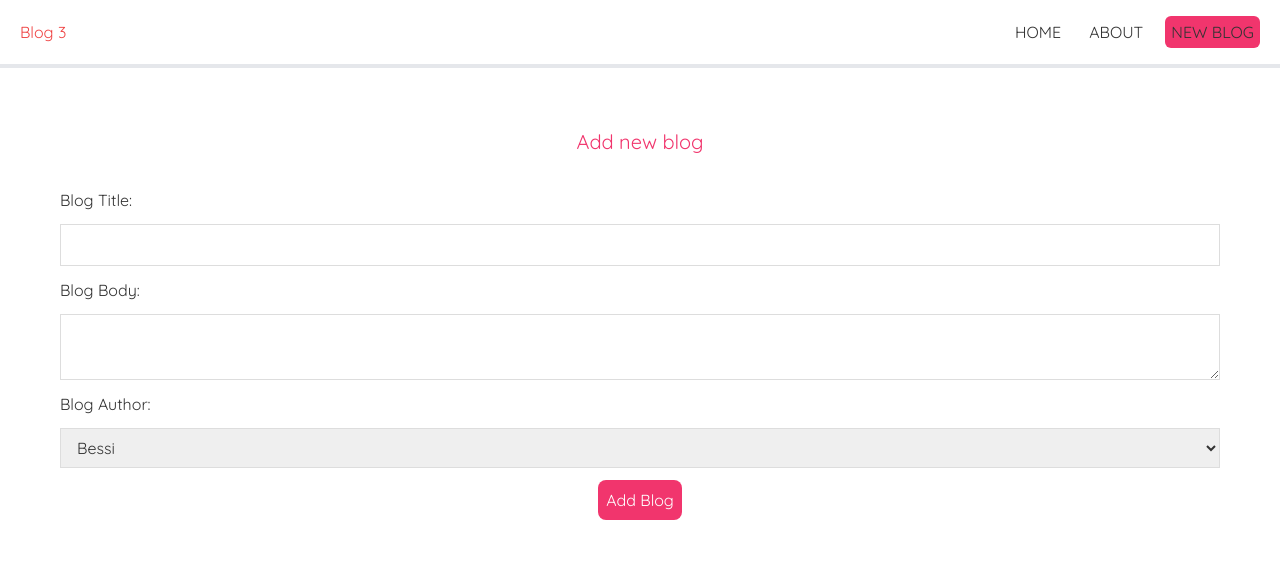
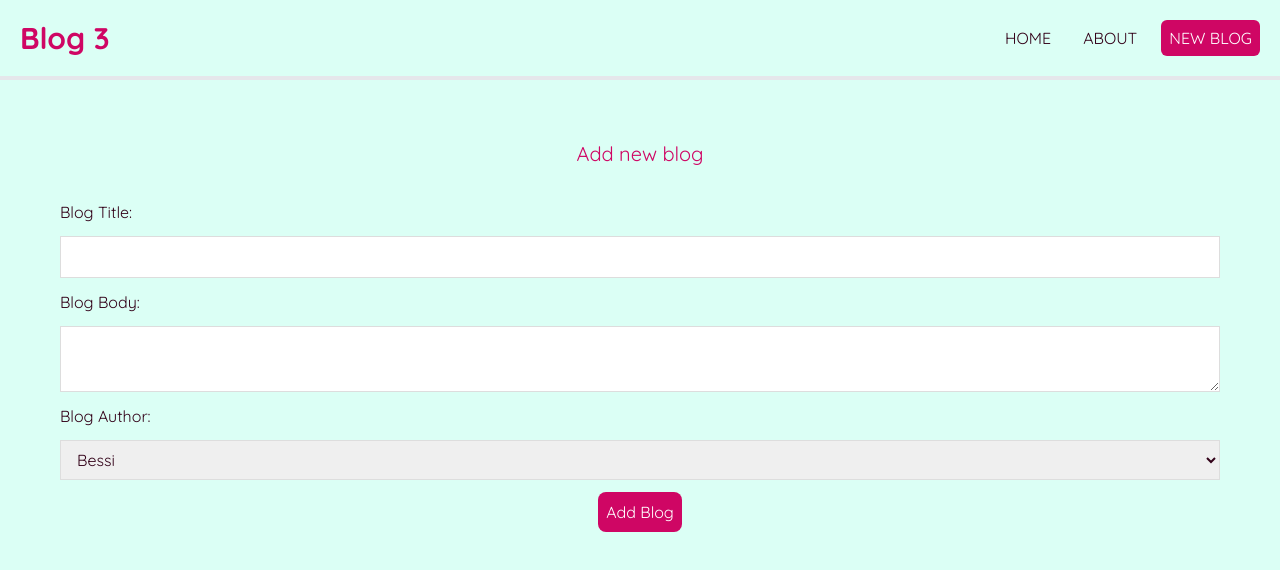
Before and after one commit to EyzRyder/React-Blog, a React (Vite) app in the folder client/: page /create in a window 1280 px wide. Shown: the top 570 px of the page. Built offline with nearby package versions, Linux system fonts and the light colour scheme.

Commit message:
css update

```diff
--- a/client/src/App.jsx
+++ b/client/src/App.jsx
@@ -9,7 +9,7 @@ import About from './pages/About';
 function App() {
   return (
     <Router>
-      <div className="w-screen h-screen">
+      <div className="w-screen h-screen bg-main-bl">
         <Navbar />
         <div className="m-[40px] p-[20px]">
           <Routes>
--- a/client/src/assets/output.css
+++ b/client/src/assets/output.css
@@ -527,10 +527,6 @@ video {
   margin: 0px;
 }
 
-.m-3{
-  margin: 0.75rem;
-}
-
 .m-2{
   margin: 0.5rem;
 }
@@ -558,10 +554,6 @@ video {
   margin-left: auto;
 }
 
-.ml-\[16px\]{
-  margin-left: 16px;
-}
-
 .mb-8{
   margin-bottom: 2rem;
 }
@@ -578,10 +570,6 @@ video {
   display: flex;
 }
 
-.table{
-  display: table;
-}
-
 .h-screen{
   height: 100vh;
 }
@@ -590,33 +578,12 @@ video {
   width: 100vw;
 }
 
-.w-max{
-  width: -moz-max-content;
-  width: max-content;
-}
-
 .w-full{
   width: 100%;
 }
 
-.max-w-\[70\%\]{
-  max-width: 70%;
-}
-
-.max-w-md{
-  max-width: 28rem;
-}
-
-.max-w-2xl{
-  max-width: 42rem;
-}
-
 .cursor-pointer{
   cursor: pointer;
-}
-
-.flex-row{
-  flex-direction: row;
 }
 
 .flex-col{
@@ -631,12 +598,16 @@ video {
   justify-content: center;
 }
 
+.rounded-lg{
+  border-radius: 0.5rem;
+}
+
+.rounded-sm{
+  border-radius: 0.125rem;
+}
+
 .rounded-md{
   border-radius: 0.375rem;
-}
-
-.rounded-lg{
-  border-radius: 0.5rem;
 }
 
 .border{
@@ -649,10 +620,6 @@ video {
 
 .border-b-4{
   border-bottom-width: 4px;
-}
-
-.border-b{
-  border-bottom-width: 1px;
 }
 
 .border-solid{
@@ -668,17 +635,19 @@ video {
   border-color: rgb(250 250 250 / var(--tw-border-opacity));
 }
 
-.border-\[\]{
-  border-color: ;
-}
-
-.border-\[\#\]{
-  border-color: #;
-}
-
 .border-\[\#ddd\]{
   --tw-border-opacity: 1;
   border-color: rgb(221 221 221 / var(--tw-border-opacity));
+}
+
+.border-primary-100{
+  --tw-border-opacity: 1;
+  border-color: rgb(207 6 100 / var(--tw-border-opacity));
+}
+
+.bg-main-bl{
+  --tw-bg-opacity: 1;
+  background-color: rgb(219 255 245 / var(--tw-bg-opacity));
 }
 
 .bg-\[\#f1356d\]{
@@ -686,20 +655,21 @@ video {
   background-color: rgb(241 53 109 / var(--tw-bg-opacity));
 }
 
-.bg-\[\]{
-  background-color: ;
+.bg-primary-100{
+  --tw-bg-opacity: 1;
+  background-color: rgb(207 6 100 / var(--tw-bg-opacity));
 }
 
 .p-\[20px\]{
   padding: 20px;
 }
 
-.p-\[6px\]{
-  padding: 6px;
+.p-2{
+  padding: 0.5rem;
 }
 
-.p-2{
-  padding: 0.5rem;
+.p-5{
+  padding: 1.25rem;
 }
 
 .py-3{
@@ -740,31 +710,18 @@ video {
   line-height: 2.25rem;
 }
 
+.font-bold{
+  font-weight: 700;
+}
+
 .text-\[\#f1356d\]{
   --tw-text-opacity: 1;
   color: rgb(241 53 109 / var(--tw-text-opacity));
 }
 
-.text-red-500{
+.text-primary-100{
   --tw-text-opacity: 1;
-  color: rgb(239 68 68 / var(--tw-text-opacity));
-}
-
-.text-\[\]{
-  color: ;
-}
-
-.text-\[\#\]{
-  color: #;
-}
-
-.text-\[\#f1\]{
-  color: #f1;
-}
-
-.text-\[\#f13\]{
-  --tw-text-opacity: 1;
-  color: rgb(255 17 51 / var(--tw-text-opacity));
+  color: rgb(207 6 100 / var(--tw-text-opacity));
 }
 
 .text-\[\#fff\]{
@@ -772,27 +729,39 @@ video {
   color: rgb(255 255 255 / var(--tw-text-opacity));
 }
 
-.filter{
-  filter: var(--tw-blur) var(--tw-brightness) var(--tw-contrast) var(--tw-grayscale) var(--tw-hue-rotate) var(--tw-invert) var(--tw-saturate) var(--tw-sepia) var(--tw-drop-shadow);
+.text-main-td{
+  --tw-text-opacity: 1;
+  color: rgb(160 240 255 / var(--tw-text-opacity));
+}
+
+.text-white{
+  --tw-text-opacity: 1;
+  color: rgb(255 255 255 / var(--tw-text-opacity));
 }
 
 * {
   margin: 0;
   font-family: "Quicksand";
-  color: #333;
+  --tw-text-opacity: 1;
+  color: rgb(51 2 25 / var(--tw-text-opacity))
 }
 
-.hover\:bg-red-500:hover{
-  --tw-bg-opacity: 1;
-  background-color: rgb(239 68 68 / var(--tw-bg-opacity));
+.NavLink{
+  margin-left: 1rem;
+  border-radius: 0.375rem;
+  padding: 0.5rem;
 }
 
-.hover\:text-red-400:hover{
+.NavLink:hover{
+  --tw-bg-opacity: 1;
+  background-color: rgb(143 4 69 / var(--tw-bg-opacity));
   --tw-text-opacity: 1;
-  color: rgb(248 113 113 / var(--tw-text-opacity));
+  color: rgb(255 255 255 / var(--tw-text-opacity));
 }
 
-.hover\:text-white:hover{
+.active{
+  --tw-bg-opacity: 1;
+  background-color: rgb(207 6 100 / var(--tw-bg-opacity));
   --tw-text-opacity: 1;
   color: rgb(255 255 255 / var(--tw-text-opacity));
 }
--- a/client/src/components/BlogList.jsx
+++ b/client/src/components/BlogList.jsx
@@ -5,9 +5,9 @@ export default function BlogList({ blogs, title }) {
         <>
             <h2>{title}</h2>
             {blogs.map((blog) => (
-                <div className="py-3 px-4 my-5 mx-0 border border-solid border-[#fafafa] hover:shadow-md" key={blog._id}>
+                <div className="py-3 px-4 my-5 mx-0 border rounded-md border-solid border-primary-100 hover:shadow-md" key={blog._id}>
                     <Link to={`/blogs/${blog._id}`}>
-                        <h2 className="text-xl text-[#f1356d] mb-2">{blog.title}</h2>
+                        <h2 className="text-xl text-primary-100 mb-2">{blog.title}</h2>
                         <p>{blog.body}</p>
                         <p className="float-right">Written by {blog.author}</p>
                     </Link>
--- a/client/src/components/Navbar.jsx
+++ b/client/src/components/Navbar.jsx
@@ -2,12 +2,12 @@ import { Link, NavLink } from "react-router-dom";
 
 export default function Navbar() {
     return (
-        <nav className="flex p-[20px] items-center m-0 border-b-4 border-solid">
-            <h1 className="text-red-500">Blog 3</h1>
+        <nav className="flex p-5 items-center m-0 border-b-4 border-solid">
+            <h1 className="text-primary-100 text-3xl font-bold">Blog 3</h1>
             <div className="ml-auto">
-                <NavLink to="/" className="ml-[16px] p-[6px] hover:text-red-400">HOME</NavLink>
-                <NavLink to="about" className="ml-[16px] p-[6px] hover:text-red-400">ABOUT</NavLink>
-                <NavLink to="create" className="ml-[16px] p-[6px] bg-[#f1356d] rounded-md hover:text-white hover:bg-red-500">NEW BLOG</NavLink>
+                <NavLink to="/" className="NavLink">HOME</NavLink>
+                <NavLink to="about" className="NavLink">ABOUT</NavLink>
+                <NavLink to="create" className="NavLink">NEW BLOG</NavLink>
             </div>
         </nav>
     );
--- a/client/src/index.css
+++ b/client/src/index.css
@@ -4,8 +4,18 @@
 @tailwind components;
 @tailwind utilities;
 
+
 * {
   margin: 0;
   font-family: "Quicksand";
-  color: #333;
+  @apply text-main-tl
 }
+
+
+.NavLink {
+  @apply ml-4 p-2 rounded-md hover:text-white hover:bg-primary-200
+}
+
+.active {
+  @apply bg-primary-100 text-white
+}
--- a/client/src/pages/BlogDetails.jsx
+++ b/client/src/pages/BlogDetails.jsx
@@ -22,10 +22,10 @@ const BlogDetails = () => {
             {isPending && <div>Loading ...</div>}
             {blog && (
                 <article>
-                    <h2 className="text-xl text-[#f1356d] mb-2">{blog.title}</h2>
+                    <h2 className="text-xl text-primary-100 mb-2">{blog.title}</h2>
                     <p className="float-right">Written by {blog.author}</p>
                     <div>{blog.body}</div>
-                    <button className="bg-[#f1356d] text-[#fff] border-none border-0 p-2 rounded-lg cursor-pointer" onClick={handleClickDelete}>Delete</button>
+                    <button className="bg-primary-100 text-[#fff] border-none border-0 p-2 rounded-lg cursor-pointer" onClick={handleClickDelete}>Delete</button>
                 </article>
             )}
         </div>
--- a/client/src/pages/CreateBlog.jsx
+++ b/client/src/pages/CreateBlog.jsx
@@ -27,7 +27,7 @@ export default function CreateBlog() {
 
     return (
         <div className="m-0 text-center items-center justify-center">
-            <h2 className="text-xl text-[#f1356d] mb-8">Add new blog</h2>
+            <h2 className="text-xl text-primary-100 mb-8">Add new blog</h2>
             <form onSubmit={handleSubmit}>
                 <label className="text-left block">Blog Title:</label>
                 <input
@@ -56,8 +56,8 @@ export default function CreateBlog() {
 
                 </select>
 
-                {!isPending && <button className="bg-[#f1356d] text-[#fff] border-none border-0 p-2 rounded-lg cursor-pointer">Add Blog</button>}
-                {isPending && <button disabled className="bg-[#f1356d] text-[#fff] border-none border-0 p-2 rounded-lg cursor-pointer">Adding Blog</button>}
+                {!isPending && <button className="bg-primary-100 text-white border-none border-0 p-2 rounded-lg cursor-pointer">Add Blog</button>}
+                {isPending && <button disabled className="bg-primary-100 text-white border-none border-0 p-2 rounded-lg cursor-pointer">Adding Blog</button>}
 
             </form>
         </div>
--- a/client/src/pages/Home.jsx
+++ b/client/src/pages/Home.jsx
@@ -8,7 +8,7 @@ export default function Home() {
 
     return (
         <div className="flex flex-col">
-            <h2 className="text-3xl text-[#f1356d] mb-8">Homepage</h2>
+            <h2 className="text-3xl text-primary-100 mb-8">Homepage</h2>
             {error && <div>{error}</div>}
             {isPending && <div>Loading ...</div>}
             {blogs && <BlogList
--- a/client/src/pages/NotFound.jsx
+++ b/client/src/pages/NotFound.jsx
@@ -3,9 +3,9 @@ import { Link } from "react-router-dom";
 const NotFound = () => {
     return (
         <div>
-            <h2 className="text-3xl text-[#f1356d] mb-8">Error 404 - Sorry</h2>
+            <h2 className="text-3xl text-primary-100 mb-8">Error 404 - Sorry</h2>
             <p className="m-2">Page not found</p>
-            <Link to='/' className="bg-[#f1356d] text-[#fff] border-none border-0 p-2 rounded-lg cursor-pointer">Back to Home page</Link>
+            <Link to='/' className="bg-primary-100 text-[#fff] border-none border-0 p-2 rounded-lg cursor-pointer">Back to Home page</Link>
         </div>
     );
 }
```
Also changed, not shown: client/tailwind.config.cjs (+30 -0 lines).
